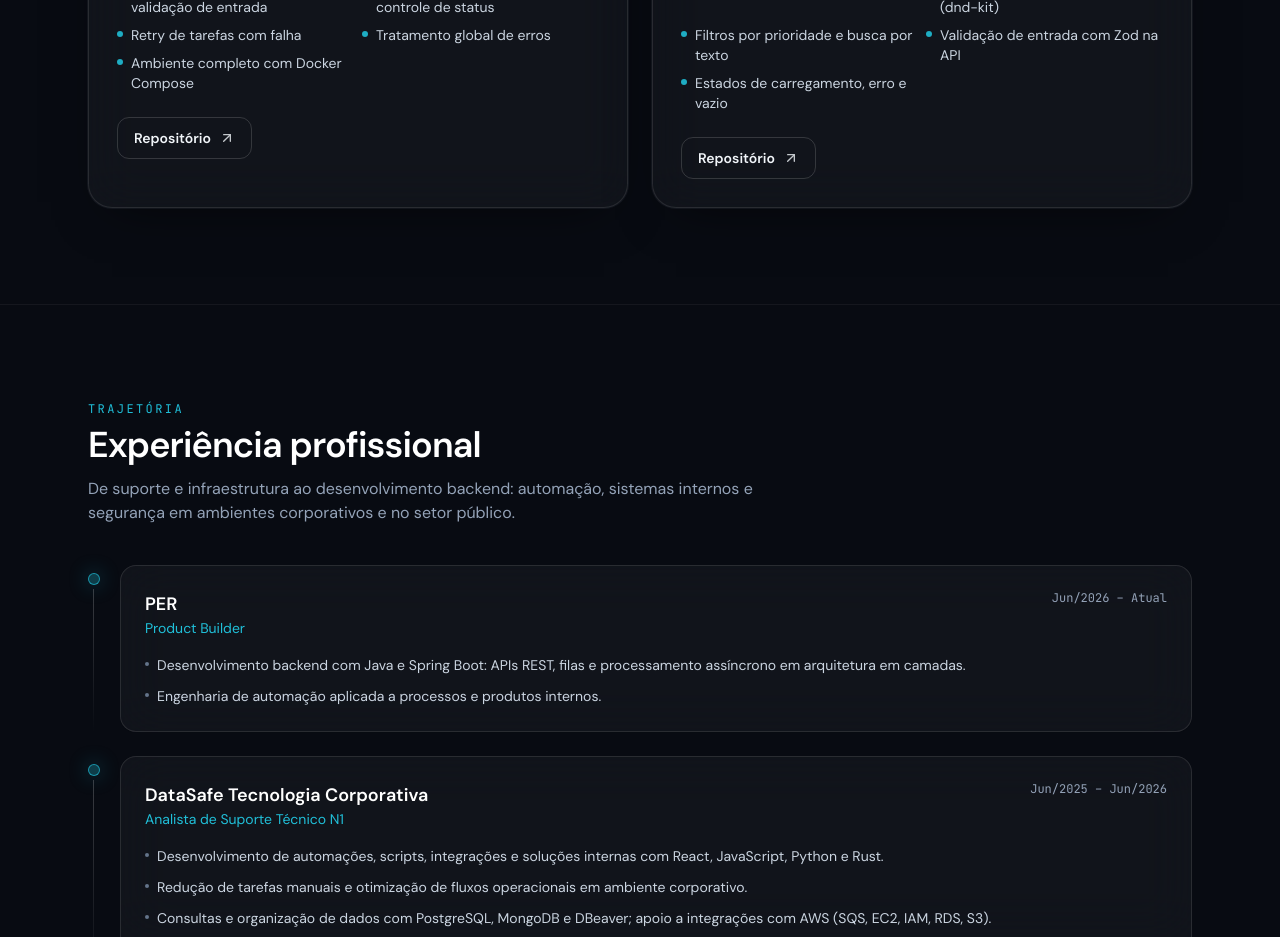
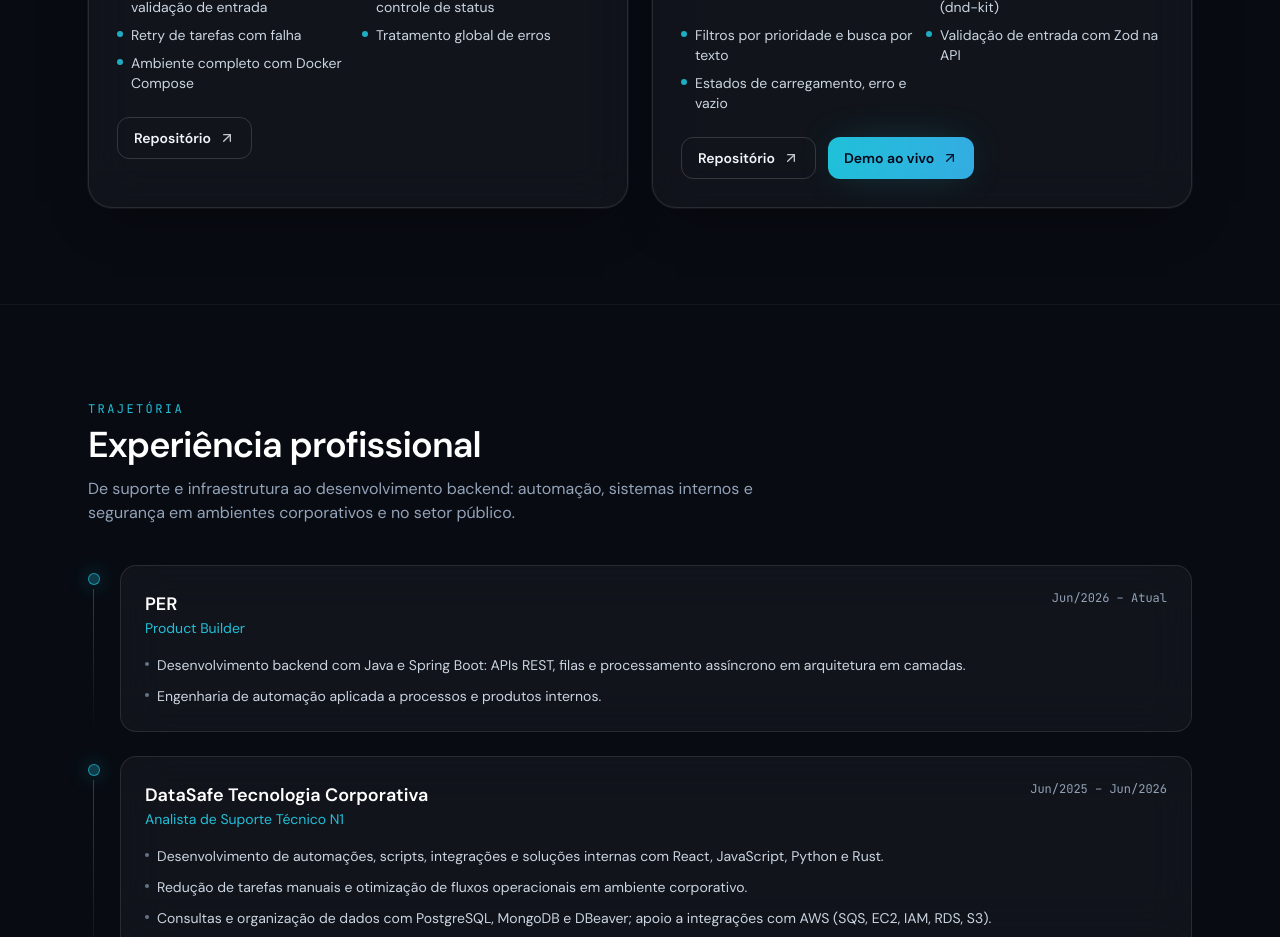
Before and after one commit to augustoemiliano/Portfolio, a React (Vite) app: page / in a window 1280 px wide. Shown: the part 3860-4797 px from the top of the page. Built offline with nearby package versions, Linux system fonts and the light colour scheme.

Commit message:
Adiciona botão de demo ao vivo no card do TaskFlow Kanban
Também corrige o aria-label dos links de projeto, que dizia "no GitHub" para qualquer link.

Co-Authored-By: Claude Opus 5.5 <noreply@anthropic.com>

```diff
--- a/src/components/ui/ProjectCard.tsx
+++ b/src/components/ui/ProjectCard.tsx
@@ -88,7 +88,7 @@ export function ProjectCard({ project, index }: ProjectCardProps) {
               href={link.href}
               variant="outline"
               external
-              aria-label={`${link.label} do projeto ${project.name} no GitHub (abre em nova aba)`}
+              aria-label={`${link.label} do projeto ${project.name}${link.href.includes("github.com") ? " no GitHub" : ""} (abre em nova aba)`}
               className="px-3 py-2 text-xs sm:text-sm"
             >
               {link.label}
--- a/src/data/projects.ts
+++ b/src/data/projects.ts
@@ -135,5 +135,6 @@ export const projects: readonly Project[] = [
     status: "concluido",
     statusLabel: "Concluído",
     links: [{ label: "Repositório", href: `${GITHUB}/taskflow-kanban` }],
+    demoUrl: "https://augustoemiliano.github.io/taskflow-kanban/",
   },
 ] as const;
```
